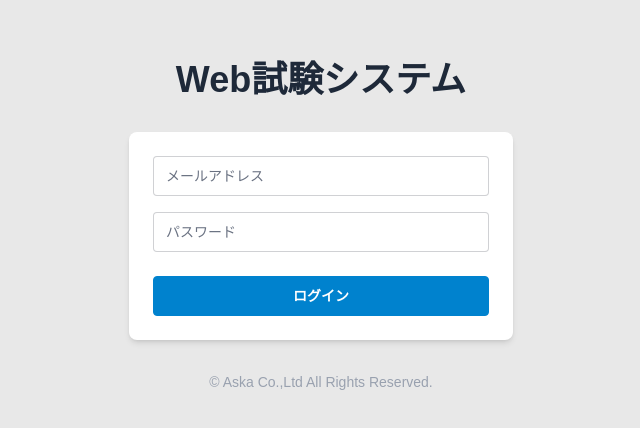
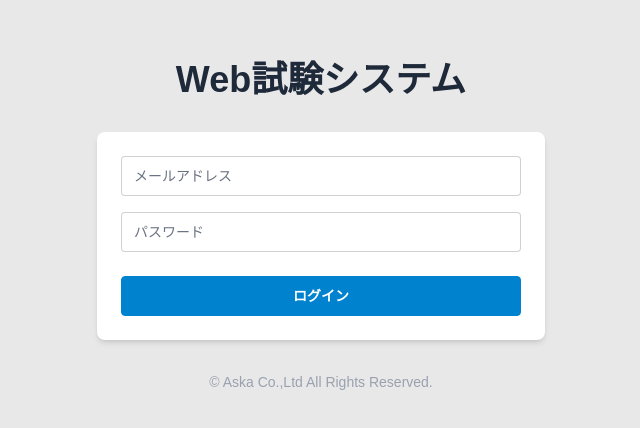
Before and after one commit to askaltdjp/pmark_examination, a Next.js app in the folder frontend/: page /auth/login in a window 1280 px wide. Shown: the part 174-602 px from the top of the page, without its empty margins (319-959 px from the left). Built offline with nearby package versions, Linux system fonts and the light colour scheme.

Commit message:
ログイン画面で認証に失敗したらエラーメッセージを表示するように修正

```diff
--- a/frontend/components/auth/login/LoginForm.tsx
+++ b/frontend/components/auth/login/LoginForm.tsx
@@ -3,29 +3,40 @@
 import { useState } from "react";
 import { useRouter } from "next/navigation";
 
+// ログインフォームコンポーネント
 export default function LoginForm() {
     const router = useRouter();
+
+    // 入力されたメールアドレスとパスワードの状態を管理
     const [emailAddress, setAddressEmail] = useState("");
     const [password, setPassword] = useState("");
 
+    // エラーメッセージの状態を管理
+    const [errorMessage, setErrorMessage] = useState("");
+
+    // フォーム送信時の処理
     const onSubmit = async (e: React.FormEvent) => {
         e.preventDefault();
+        setErrorMessage("");
 
+        // 認証APIにPOSTリクエストを送信
         const res = await fetch("/api/auth/login", {
             method: "POST",
             headers: { "Content-Type": "application/json" },
             body: JSON.stringify({ emailAddress, password }),
         });
 
+        // 認証成功時はダッシュボードへ遷移
         if (res.ok) {
             router.push("/home/dashboard");
         } else {
-            alert("ログイン失敗");
+            // 認証失敗時はエラーメッセージを表示
+            setErrorMessage("メールアドレスまたはパスワードが間違っています。");
         }
     };
 
     return (
-        <form className="card w-full max-w-sm bg-white shadow-md rounded-lg p-6" onSubmit={onSubmit}>
+        <form className="card w-full max-w-md bg-white shadow-md rounded-lg p-6" onSubmit={onSubmit}>
             <input
                 type="email"
                 value={emailAddress}
@@ -44,6 +55,10 @@ export default function LoginForm() {
                 className="input input-bordered w-full mb-6 placeholder-gray-500 text-black"
             />
 
+            {errorMessage && (
+                <p className="text-red-500 text-sm mb-4 text-center">{errorMessage}</p>
+            )}
+
             <button
                 type="submit"
                 className="btn btn-primary w-full text-sm"
```
